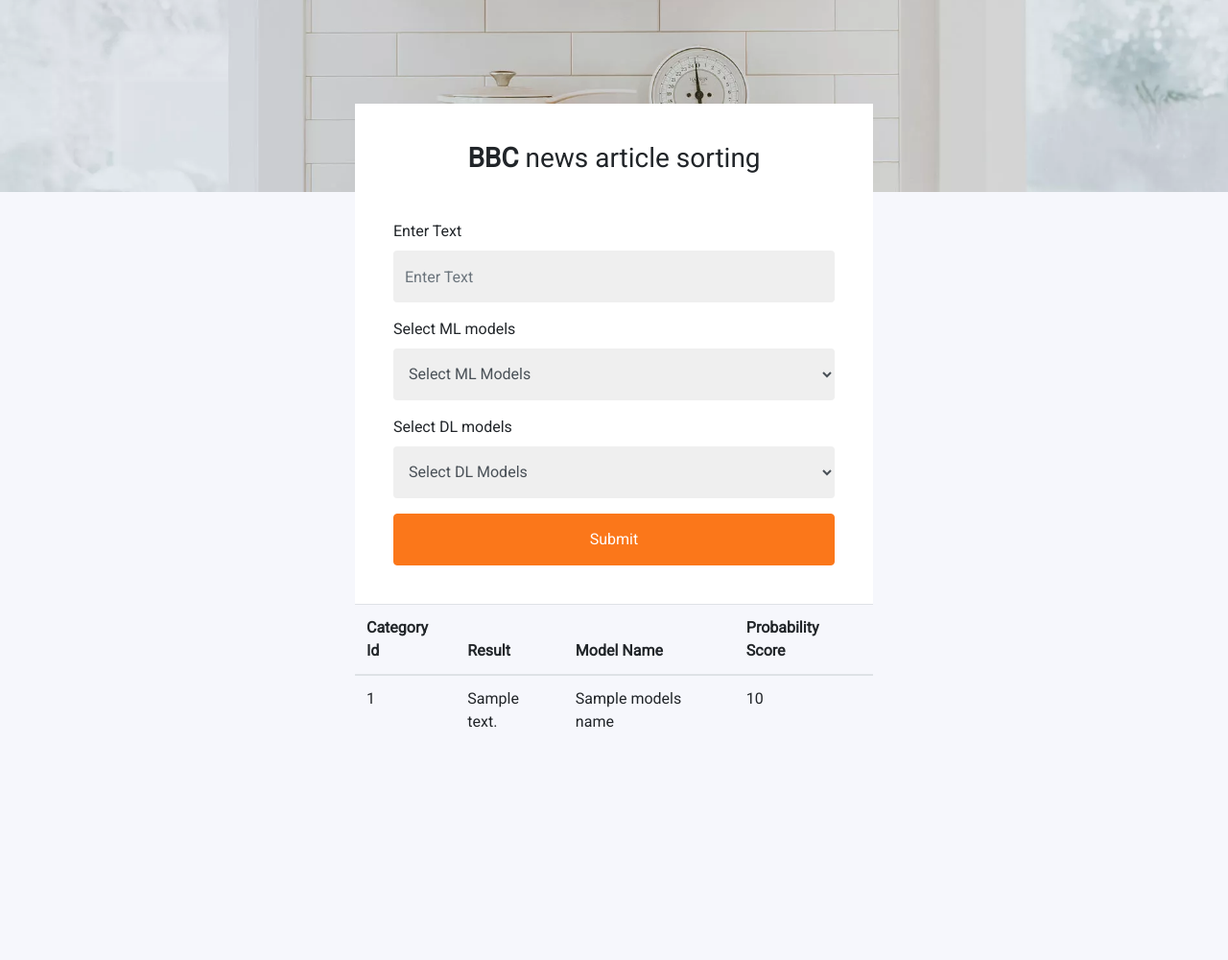
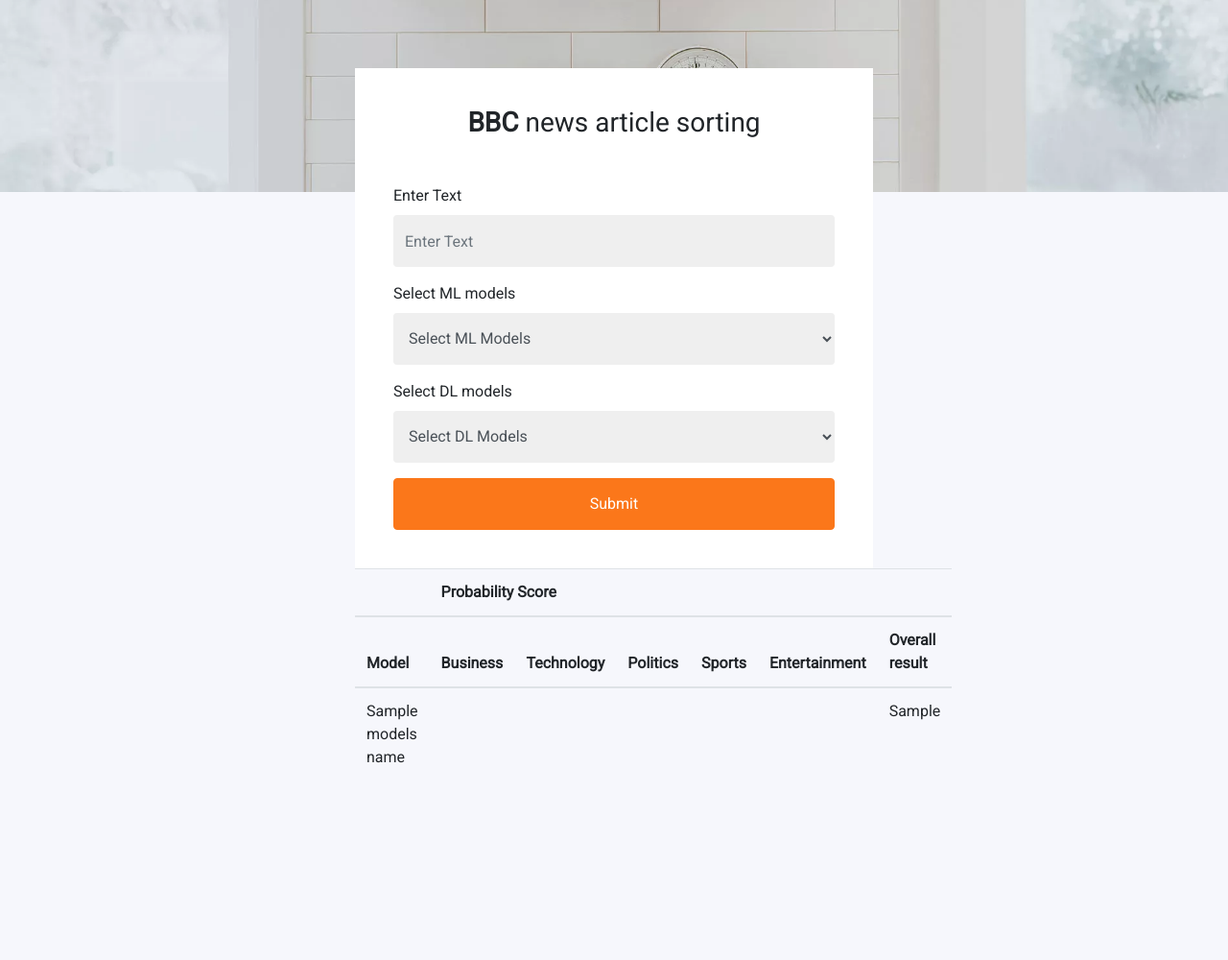
Before and after one commit to harmangahir/news_article_sorting_nlp, a Flask app: template templates/index.html in a window 1280 px wide. Shown: the whole page at 96% size. Run offline with Flask 2, Linux system fonts and the light colour scheme; the template is opened without the code that fills it: most values are stand-ins (such as "Sample title", 1, 10 or a date in 2020); parts of the project's set-up code (start-up, migrations or seed data) failed here and were passed over; some libraries are stand-ins or nearby versions.

Commit message:
The web app is ready

```diff
--- a/app.py
+++ b/app.py
@@ -61,18 +61,18 @@
     elif(model_name == 'RFC'):
         model = pk.load(open('model_RFC.pk','rb'))
         processed_text = processed_data.preprocessing(data)
-        processed_text = list(processed_text.split(" "))
+
         p_tfidf = tfidf_vector.transform(processed_text)
         result1 = model.predict(p_tfidf)[0]
 
-        output = label_fit.inverse_transform(model.predict(tfidf_vector.transform([processed_text])))[0]
+        output = label_fit.inverse_transform(model.predict(tfidf_vector.transform(processed_text)))[0]
 
 
 
         score = model.predict_proba(tfidf_vector.transform(processed_text))[result1]
 
 
-        return render_template("index.html", models_name=model_name, prediction_text="Predicted category with model {} for article  is:{}".format(output), probability_score=score)
+        return render_template("index.html", models_name=model_name, probability_score=score,predicted_category=output)
 
         # return render_template("index.html", models_name=model_name, prediction_text="Predicted category with model {} for article  is:{}".format(output), probability_score=score)
 
@@ -85,7 +85,7 @@
         model = load_model('model_LSTM.h5')
         processed_text = processed_data.preprocessing(data)
         output = label_fit.inverse_transform(model.predict(tfidf_vector.transform([processed_text])))[0]
-        return render_template("index.html", models_name=model_name, prediction_text="Predicted category with model {} for article  is:{}".format(model_name,output))
+        return render_template("index.html", models_name=model_name, prediction_text=output)
 
 if __name__=="__main__":
     app.run(debug=True)
--- a/processed_data.py
+++ b/processed_data.py
@@ -166,5 +166,5 @@
   sentence = ' '.join([PorterStemmer().stem(word)for word in sentence.split()])
 
   sentence = ' '.join([WordNetLemmatizer().lemmatize(word) for word in sentence.split()])
-
+  sentence = list(sentence.split(" "))
   return sentence
--- a/templates/index.html
+++ b/templates/index.html
@@ -58,18 +58,32 @@
 <table class="table" id="showTable">
     <thead>
       <tr>
-        <th>Category Id</th>
-        <th>Result</th>
-        <th>Model Name</th>
-        <th>Probability Score</th>
+        <th></th>
+        <th colspan="5">Probability Score</th>
+
+        <th></th>
+    </thead>
+    <thead>
+      <tr>
+        <th>Model</th>
+        <th>Business</th>
+        <th>Technology</th>
+        <th>Politics</th>
+        <th>Sports</th>
+        <th>Entertainment</th>
+        <th>Overall result</th>
       </tr>
+
     </thead>
     <tbody>
       <tr>
-        <td>1</td>
-        <td>{{prediction_text}}</td>
         <td>{{models_name}}</td>
-        <td>{{probability_score}}</td>
+        <td></td>
+        <td></td>
+        <td></td>
+        <td></td>
+        <td></td>
+        <td>{{predicted_category}}</td>
       </tr>
     </tbody>
   </table>
```
